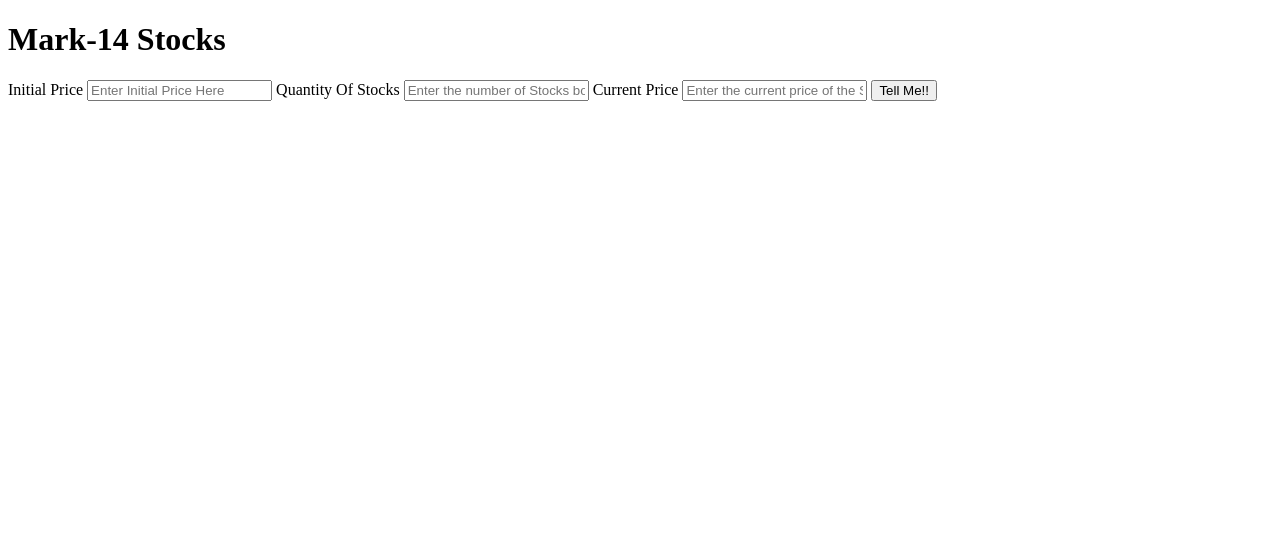
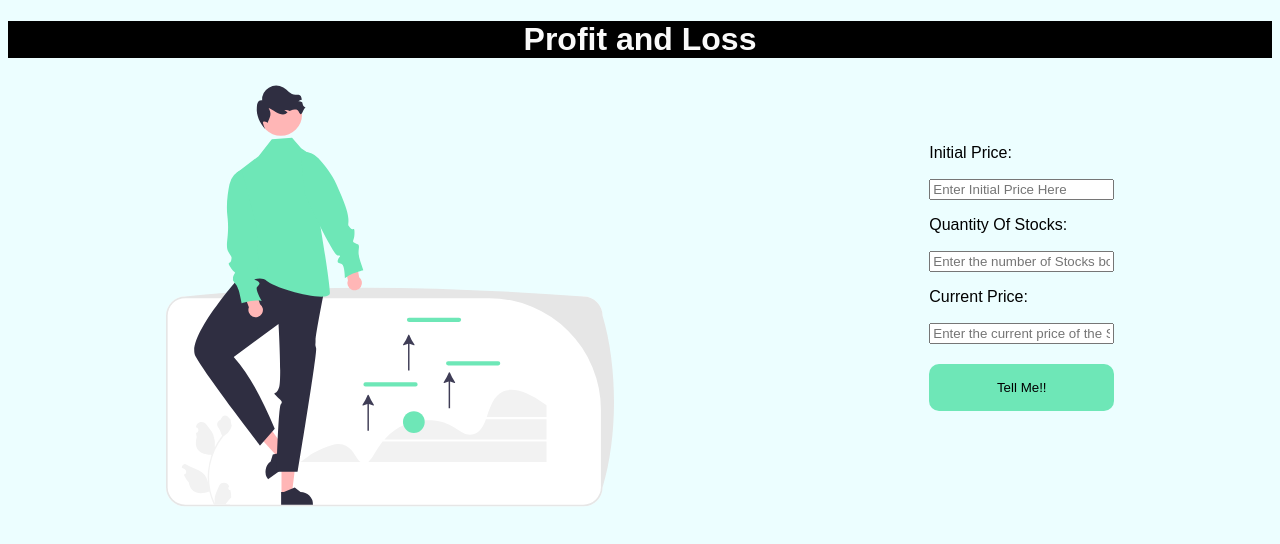
Before and after one commit to unnati369/profit-loss, a plain HTML site: page index.html in a window 1280 px wide. Drawn offline with Linux system fonts and the light colour scheme.

Commit message:
done final

```diff
--- a/app.js
+++ b/app.js
@@ -6,29 +6,29 @@ var outputBox = document.querySelector("#output-box");
 
 submitBtn.addEventListener('click', submitHandler);
 
-function submitHandler(){
+function submitHandler() {
     var ip = Number(initialPrice.value);
     var qty = Number(stocksQuantity.value);
     var cur = Number(currentPrice.value);
     calculateProfitAndLoss(ip, qty, cur);
 }
-function calculateProfitAndLoss(initial, quantity, current){
-    if(initial> current){
-var loss = (initial - current)*quantity;
-var lossPercentage = (loss / initial) * 100;
-   showOutput('The loss is:'+loss+'and the percent is'+lossPercentage+'%');
-    }
-    else if(current > initial){
-var profit = (current - initial) * quantity;
-var profitPercentage = (profit / initial) * 100;
-showOutput('The profit is:'+profit+'and the percent is'+ profitPercentage+'%');
-    }
-    else{
-showOutput("No Pain No Gain ; and No Gain No Pain👌");
+
+function calculateProfitAndLoss(initial, quantity, current) {
+    if (initial > current) {
+        var loss = (initial - current) * quantity;
+        var lossPercentage = (loss / initial) * 100;
+        showOutput('The loss is:' + loss + 'and the percent is' + lossPercentage + '%');
+    } else if (current > initial) {
+        var profit = (current - initial) * quantity;
+        var profitPercentage = (profit / initial) * 100;
+        showOutput('The profit is:' + profit + 'and the percent is' + profitPercentage + '%');
+    } else {
+        showOutput("No Pain No Gain and No Gain No Pain");
     }
 }
-function showOutput(message){
 
-            outputBox.innerHTML = message;
+function showOutput(message) {
 
-    }
+    outputBox.innerHTML = message;
+
+}
--- a/index.html
+++ b/index.html
@@ -1,25 +1,45 @@
 <!DOCTYPE html>
 <html lang="en">
+
 <head>
     <meta charset="UTF-8">
     <meta http-equiv="X-UA-Compatible" content="IE=edge">
     <meta name="viewport" content="width=device-width, initial-scale=1.0">
-    <title>Mark-14 Stocks</title>
+    <title>Stocks | Profit and Loss</title>
+    <link href="styles.css" rel="stylesheet" />
 </head>
+
 <body>
-    <h1>Mark-14 Stocks</h1>
+    <header>
+        <h1>Profit and Loss</h1>
+    </header>
 
     <main>
-        <label for="initial-price">Initial Price
-        <input type="text" id="initial-price" placeholder="Enter Initial Price Here" /> </label>
-        <label for="stocks-quantity" >Quantity Of Stocks
-        <input type="text" id="stocks-quantity" placeholder="Enter the number of Stocks bought" /> </label>
-        <label for="current-price">Current Price
-        <input type="text" id="current-price"  placeholder="Enter the current price of the Stocks" /> </label>
+        <div class="stocks-container">
+            <div class="img">
+                <img src="./stocks.svg" alt="">
+            </div>
+            <div class="section-container">
 
-        <button id="submit-btn" >Tell Me!!</button>
-        <div id="output-box"  ></div>
+                <label for="initial-price">Initial Price: </label>
+                <input type="text" id="initial-price" placeholder="Enter Initial Price Here" />
+
+                <label for="stocks-quantity">Quantity Of Stocks:</label>
+                <input type="text" id="stocks-quantity" placeholder="Enter the number of Stocks bought" />
+
+
+                <label for="current-price">Current Price: </label>
+                <input type="text" id="current-price" placeholder="Enter the current price of the Stocks" />
+
+
+
+                <button id="submit-btn">Tell Me!!</button>
+            </div>
+        </div>
+        <div id="output-box"></div>
         <script src="app.js"></script>
+
     </main>
 </body>
+
 </html>
--- a/styles.css
+++ b/styles.css
@@ -1,12 +1,54 @@
-body{
-    text-align: center;
+body {
+    font-family: 'Montserrat', sans-serif;
+    background-color: #ecfeff;
 }
 
-label{
+label {
     display: block;
     padding-bottom: 1rem;
 }
-#submit-btn{
-    display: block;
-    padding-left: 3rem;
+
+.stocks-container{
+    display: flex;
+    justify-content: space-around;
 }
+
+.img>img {
+    width: 28rem;
+    height: 27rem;
+}
+
+.section-container{
+    display: flex;
+    flex-direction: column;
+    margin-top: 4rem;
+    gap: 1rem;
+}
+
+input{
+    margin-top: -15px;
+}
+
+
+#submit-btn {
+    background-color: #6ee7b7;
+    border: none;
+    border-radius: 10px;
+    padding: 1rem;
+    margin: 4px 0;
+}
+
+h1 {
+    text-align: center;
+    color: #fafafa;
+}
+
+header {
+    background-color: black;
+}
+
+#output-box{
+    text-align: end;
+    width: 89vw;
+    margin-top: -80px;
+}
```
Also changed, not shown: stocks.svg (added).
